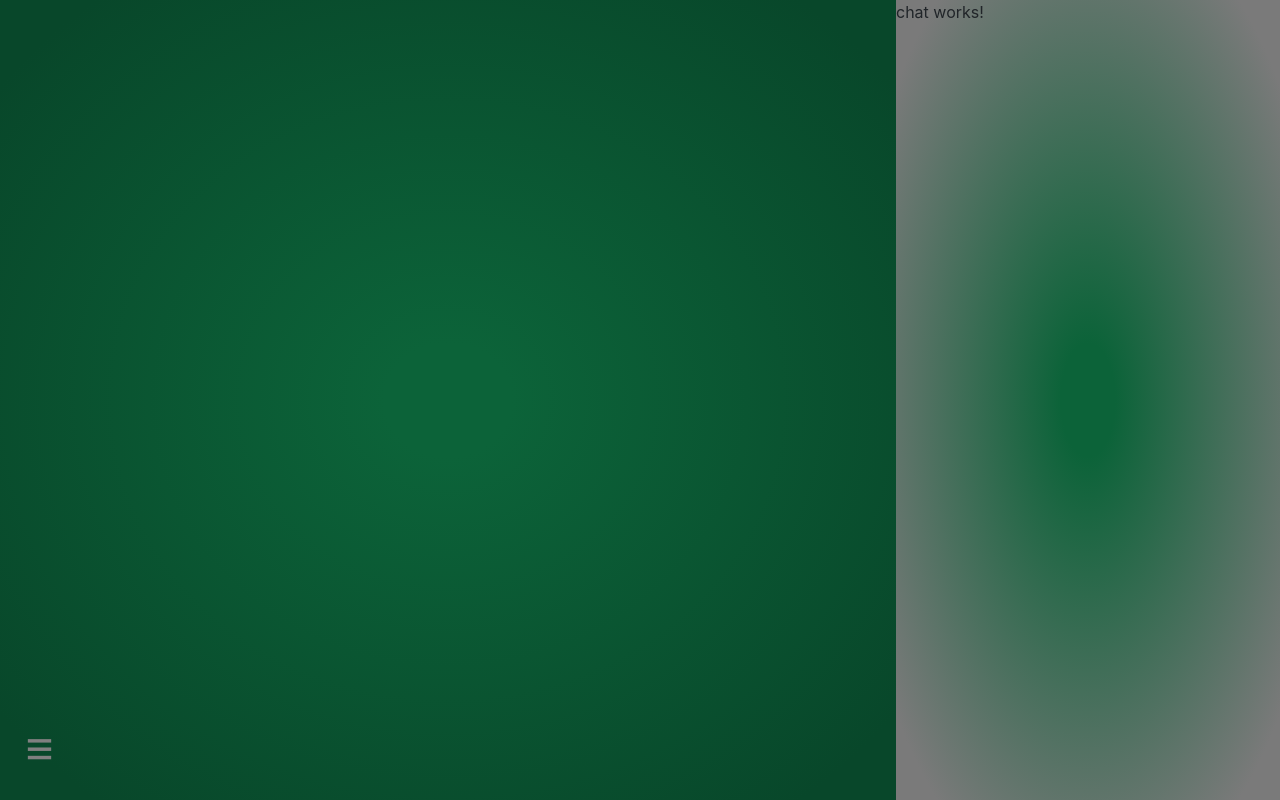
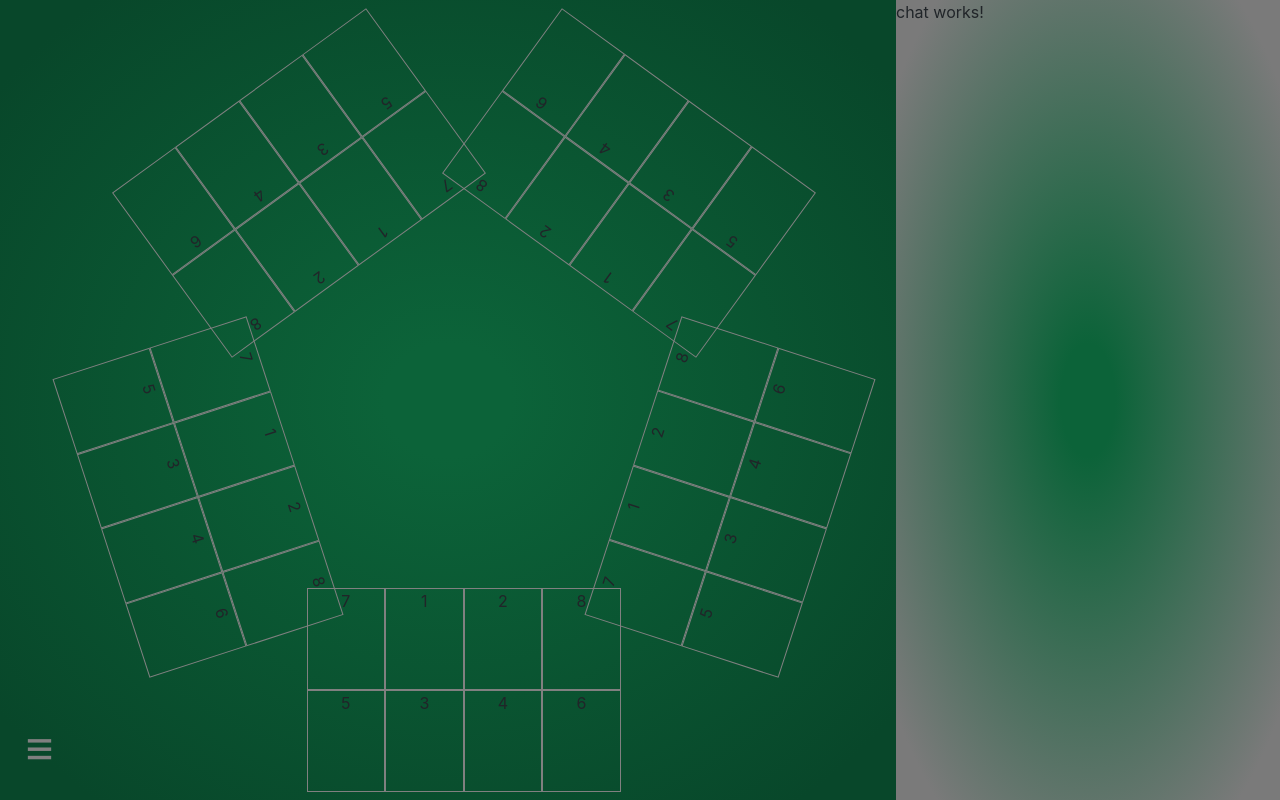
Before and after one commit to Alexv1591/Cabo, an Angular app in the folder client/: page /game-room in a window 1280 px wide. Built offline with nearby package versions, Linux system fonts and the light colour scheme.

Commit message:
added player component

```diff
--- a/client/src/app/app.module.ts
+++ b/client/src/app/app.module.ts
@@ -4,7 +4,7 @@ import { BrowserModule } from '@angular/platform-browser';
 import { AppRoutingModule, routingComponents } from './app-routing.module';
 import { AppComponent } from './app.component';
 import { NgbModule } from '@ng-bootstrap/ng-bootstrap';
-import { RouterModule, Routes } from '@angular/router';
+//import { RouterModule, Routes } from '@angular/router';
 import { GameRoomModule } from './game-room/game-room.module';
 
 @NgModule({
--- a/client/src/app/game-room/board/board.component.html
+++ b/client/src/app/game-room/board/board.component.html
@@ -1,7 +1,7 @@
-<div #container id="container">
+<ng-template #container id="container">
 
-    <div id="menu-button">
-        <span routerLink="/menu">&equiv;</span>
-    </div>
+</ng-template>
 
+<div id="menu-button">
+    <span routerLink="/menu">&equiv;</span>
 </div>
--- a/client/src/app/game-room/board/board.component.scss
+++ b/client/src/app/game-room/board/board.component.scss
@@ -8,6 +8,7 @@
 #container{
     float: none;
     height: 100%;
+    width: 100%;
 }
 
 div.placeholder {
--- a/client/src/app/game-room/board/board.component.ts
+++ b/client/src/app/game-room/board/board.component.ts
@@ -1,4 +1,5 @@
-import { AfterViewInit, Component, ElementRef, OnInit, Renderer2, ViewChild } from '@angular/core';
+import { AfterContentInit, AfterViewInit, Component, ComponentFactoryResolver, ElementRef, OnInit, Renderer2, ViewChild, ViewContainerRef } from '@angular/core';
+import { PlayerComponent } from './player/player.component';
 
 @Component({
   selector: 'app-board',
@@ -6,36 +7,43 @@ import { AfterViewInit, Component, ElementRef, OnInit, Renderer2, ViewChild } fr
   styleUrls: ['./board.component.scss']
 })
 
-export class BoardComponent implements OnInit, AfterViewInit {
+export class BoardComponent implements OnInit, AfterContentInit, AfterViewInit {
 
-
-  @ViewChild( 'container', {static: true} ) container: ElementRef;
+  @ViewChild( 'container', {read: ViewContainerRef} ) container: ViewContainerRef;
+  private player_count: number;
   private placement_angles: number[];
 
-  constructor(private renderer: Renderer2) {
+  constructor(private resolver: ComponentFactoryResolver, private host:ElementRef) {
     this.placement_angles = new Array<number>();
+    this.player_count = 5;
   }
 
+  private setup(num_of_players: number, radius: number) {
+    let mainHeight: number = this.host.nativeElement.offsetHeight;
+    let mainWidth: number = this.host.nativeElement.offsetWidth;
+    //let placeholderArray: HTMLElement[] = [];
+    for (var i = 0; i < num_of_players; i++) {
+      let data:string[];
+      let initX:number = Math.round(radius * (Math.cos(this.placement_angles[i]))),
+          initY:number = Math.round(radius * (Math.sin(this.placement_angles[i])));
+      //let placeholder:HTMLElement= this.renderer.createElement('div');
+        // this.renderer.appendChild(this.host.nativeElement,placeholder);
+      // placeholder.setAttribute("posX",Math.round(radius * (Math.cos(this.placement_angles[i]))) + 'px');
+      // placeholder.setAttribute("posY",Math.round(radius * (Math.sin(this.placement_angles[i]))) + 'px');
+      // placeholder.className = 'placeholder number' + i;
+      // placeholderArray.push(placeholder);
+      // placeholderArray[i].style.position = "absolute";
+      // placeholderArray[i].style.top = (((mainHeight / 2) - initX - 100 )/mainHeight*100).toPrecision(4) + '%'; //100 should be the dig height/2
+      // placeholderArray[i].style.left = (((mainWidth / 2)*.7 + initY)/mainWidth*70).toPrecision(4) + '%';
+      // placeholderArray[i].style.transform = "rotate(" + ( i * (360 / num_of_players)) + "deg)";
 
-  private setup(num_of_players: number, radius: number) {
-    //let main:string = document.getElementById(id);
-    let mainHeight: number = this.container.nativeElement.offsetHeight;
-    let mainWidth: number = this.container.nativeElement.offsetWidth;
-    // console.log("hei = " + mainHeight );
-    // console.log("wid = " + mainWidth );
-    let circleArray: HTMLElement[] = [];
-    for (var i = 0; i < num_of_players; i++) {
-      let circle:HTMLElement= this.renderer.createElement('div');
-      this.renderer.appendChild(this.container.nativeElement,circle);
-      circle.setAttribute("posX",Math.round(radius * (Math.cos(this.placement_angles[i]))) + 'px');
-      circle.setAttribute("posY",Math.round(radius * (Math.sin(this.placement_angles[i]))) + 'px');
-      circle.className = 'circle number' + i;
-      circleArray.push(circle);
-      circleArray[i].style.position = "absolute";
-      circleArray[i].style.top = (((mainHeight / 2) - parseInt(circleArray[i].getAttribute("posX").slice(0, -2)) - 100 )/mainHeight*100).toPrecision(4) + '%'; //100 should be the dig height/2
-      circleArray[i].style.left = (((mainWidth / 2)*.7 + parseInt(circleArray[i].getAttribute("posY").slice(0, -2)))/mainWidth*70).toPrecision(4) + '%';
-      circleArray[i].style.transform = "rotate(" + ( i * (360 / num_of_players)) + "deg)";
-      //circleArray[i].style
+      let topp:string = (((mainHeight / 2) - initX - 100 )/mainHeight*100).toPrecision(4) + '%',
+          leftp:string = (((mainWidth / 2)*.7 + initY)/mainWidth*70).toPrecision(4) + '%',
+          rotation:string = "rotate(" + ( i * (360 / num_of_players)) + "deg)";
+      data = [topp,leftp,rotation];
+      const componentFactory = this.resolver.resolveComponentFactory(PlayerComponent);
+      let playerRef = this.container.createComponent(componentFactory);
+      playerRef.instance.data = data;
     }
   };
 
@@ -48,17 +56,14 @@ export class BoardComponent implements OnInit, AfterViewInit {
     this.setup(num_of_players, radius);
   }
 
+  ngOnInit(): void { }
 
+  ngAfterContentInit(): void {  }
 
-
-  ngOnInit(): void {
-   }
-
-
-  ngAfterViewInit(): void {
-    console.log(this.container.nativeElement.offsetHeight);
-    this.generate(5, Math.round(this.container.nativeElement.offsetHeight * 0.5));
-
+  ngAfterViewInit():void {
+    setTimeout( () => {
+      this.generate(this.player_count, Math.round(this.host.nativeElement.offsetHeight * 0.5));
+    }, 0);
   }
 
 }
--- /dev/null
+++ b/client/src/app/game-room/board/player/player.component.html
@@ -0,0 +1,32 @@
+<div id="container" #container>
+
+    <div class="row " style="height: 50%;">
+      <div #_7 class="col d-flex justify-content-center">
+        7
+      </div>
+      <div #_1 class="col d-flex justify-content-center">
+        1
+      </div>
+      <div #_2 class="col d-flex justify-content-center">
+        2
+      </div>
+      <div #_8 class="col d-flex justify-content-center">
+        8
+      </div>
+    </div>
+    <div class="row" style="height: 50%;">
+      <div #_5 class="col d-flex justify-content-center">
+        5
+      </div>
+      <div #_3 class="col d-flex justify-content-center">
+        3
+      </div>
+      <div #_4 class="col d-flex justify-content-center">
+        4
+      </div>
+      <div #_6 class="col d-flex justify-content-center">
+        6
+      </div>
+    </div>
+
+</div>
--- /dev/null
+++ b/client/src/app/game-room/board/player/player.component.scss
@@ -0,0 +1,11 @@
+#container {
+    width: 300px;
+    height: 220px;
+    position:absolute;
+    padding: 0.5em
+}
+
+.col{
+    border: 1px solid grey;
+
+}
--- /dev/null
+++ b/client/src/app/game-room/board/player/player.component.ts
@@ -0,0 +1,49 @@
+import { AfterContentInit, AfterViewInit, ChangeDetectorRef, Component, ElementRef, Input, NgZone, OnInit, Renderer2, ViewChild } from '@angular/core';
+
+@Component({
+  selector: 'app-player',
+  templateUrl: './player.component.html',
+  styleUrls: ['./player.component.scss']
+})
+export class PlayerComponent implements  AfterViewInit {
+
+  @Input('data') data: string[];
+
+  @ViewChild( 'container', {static: true} ) container: ElementRef;
+  @ViewChild( '_1', {static: true} ) _1: ElementRef;
+  @ViewChild( '_2', {static: true} ) _2: ElementRef;
+  @ViewChild( '_3', {static: true} ) _3: ElementRef;
+  @ViewChild( '_4', {static: true} ) _4: ElementRef;
+  @ViewChild( '_5', {static: true} ) _5: ElementRef;
+  @ViewChild( '_6', {static: true} ) _6: ElementRef;
+  @ViewChild( '_7', {static: true} ) _7: ElementRef;
+  @ViewChild( '_8', {static: true} ) _8: ElementRef;
+
+
+  constructor( private elRef:ElementRef, private renderer: Renderer2) { }
+
+  ngAfterViewInit(): void{
+      this.container.nativeElement.style.top = this.data[0];
+      this.container.nativeElement.style.left = this.data[1];
+      this.container.nativeElement.style.transform = this.data[2];
+
+
+    //let placeholder:HTMLElement = this.renderer.createElement('div');
+    //this.renderer.appendChild(this.elRef.nativeElement,placeholder);
+      // console.log( this.data );
+      //this.cdr.detectChanges();
+  //     //placeholder.className = 'placeholder number' + i;
+  //     console.log(this.data);// + this.data[0] + this.data[1] + this.data[2])
+  //     placeholder.style.position = "absolute";
+  //     placeholder.style.top = this.data[0]; //100 should be the dig height/2
+  //     placeholder.style.left = this.data[1];
+  //     placeholder.style.transform = this.data[2];
+      // placeholder.style.position = "absolute";
+      // placeholder.style.width = "300px";
+      // placeholder.style.height = "200px";
+      // placeholder.style.border = "2px solid black";
+      // let txt: HTMLElement = this.renderer.createText("YARRR");
+      // this.renderer.appendChild( placeholder, txt );
+  }
+
+}
--- a/client/src/app/game-room/game-room.module.ts
+++ b/client/src/app/game-room/game-room.module.ts
@@ -5,13 +5,15 @@ import { GameRoomRoutingModule } from './game-room-routing.module';
 import { BoardComponent } from './board/board.component';
 import { ChatComponent } from './chat/chat.component';
 import { GameRoomComponent } from './game-room.component';
+import { PlayerComponent } from './board/player/player.component';
 
 
 @NgModule({
   declarations: [
     BoardComponent,
     ChatComponent,
-    GameRoomComponent
+    GameRoomComponent,
+    PlayerComponent
   ],
   imports: [
     CommonModule,
@@ -19,6 +21,7 @@ import { GameRoomComponent } from './game-room.component';
   ],
   exports: [
     GameRoomComponent
-  ]
+  ],
+  entryComponents: [PlayerComponent]
 })
 export class GameRoomModule { }
```
Also changed, not shown: 1 other file (tests, documents, lock files or other folders).
